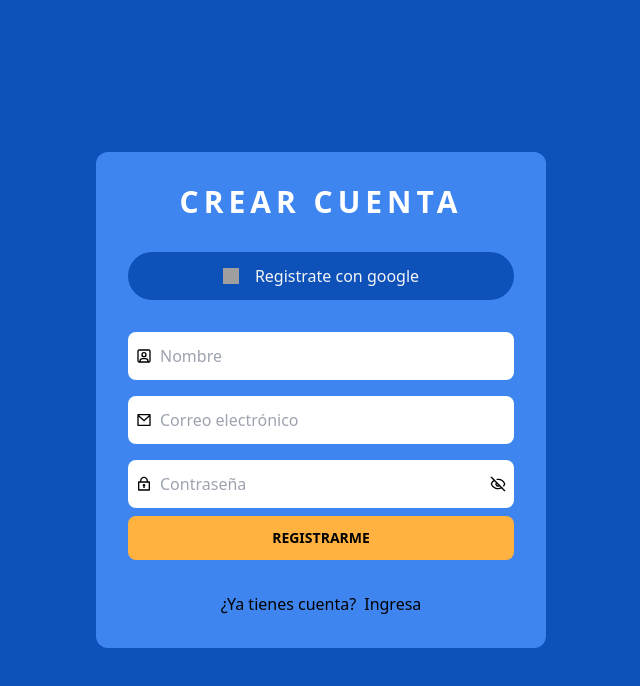
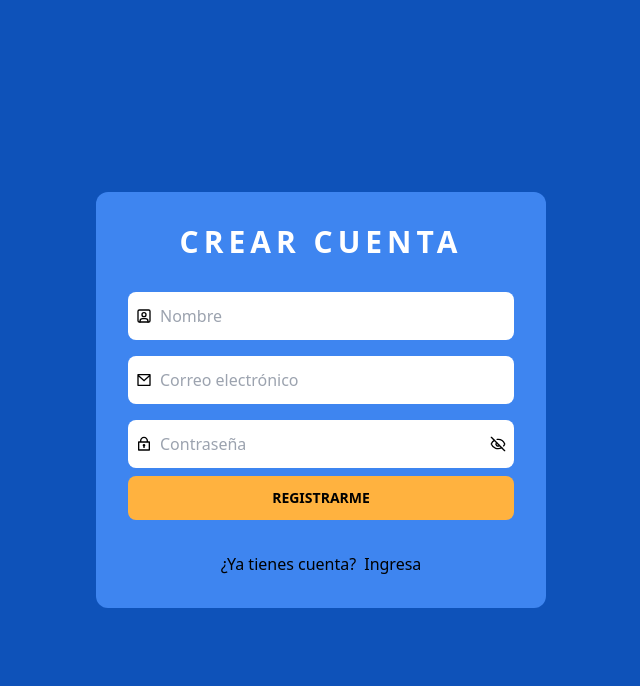
Before and after one commit to Juany313/Mule-front, a React (Vite) app: page /auth/registro in a window 1280 px wide. Shown: the top 686 px of the page, without its empty margins (319-959 px from the left). Built offline with nearby package versions, Linux system fonts and the light colour scheme; grey boxes are pictures that could not be loaded; a web font is replaced by a local one.

Commit message:
register with modals

```diff
--- a/src/views/auth/Register.jsx
+++ b/src/views/auth/Register.jsx
@@ -1,3 +1,4 @@
+
 import React, { useState } from "react";
 import { Link } from "react-router-dom";
 import validate from "../../utils"
@@ -60,13 +61,14 @@ const Register = () => {
       return; // No se envía la solicitud si hay errores presentes
     }
     const result = await dispatch(postUser(userData));
+    console.log("result.success", result);
     if (result.success) {
       localStorage.setItem("email", userData.email);
       navigate("/auth/");
       Swal.fire({
         icon: "success",
         title: "Usuario creado con éxito",
-        text: "Hemos enviado un correo de confirmación a tu dirección de correo electrónico",
+        text: "Hemos enviado un correo de confirmación",
         showConfirmButton: true,
       });
 
@@ -89,16 +91,6 @@ const Register = () => {
         Crear <span className="text-primary">cuenta</span>
       </h1>
       <form className="mb-8  " onSubmit={handleSubmit}>
-        <button
-          className="flex items-center justify-center py-3 px-4 gap-4 bg-p300  w-full rounded-full mb-8
-        text-gray-100"
-        >
-          <img
-            src="https://rotulosmatesanz.com/wp-content/uploads/2017/09/2000px-Google_G_Logo.svg_.png"
-            className="w-4 h-4"
-          />
-          Registrate con google
-        </button>
 
         <div className="mb-4">
             <div className="relative ">
```
